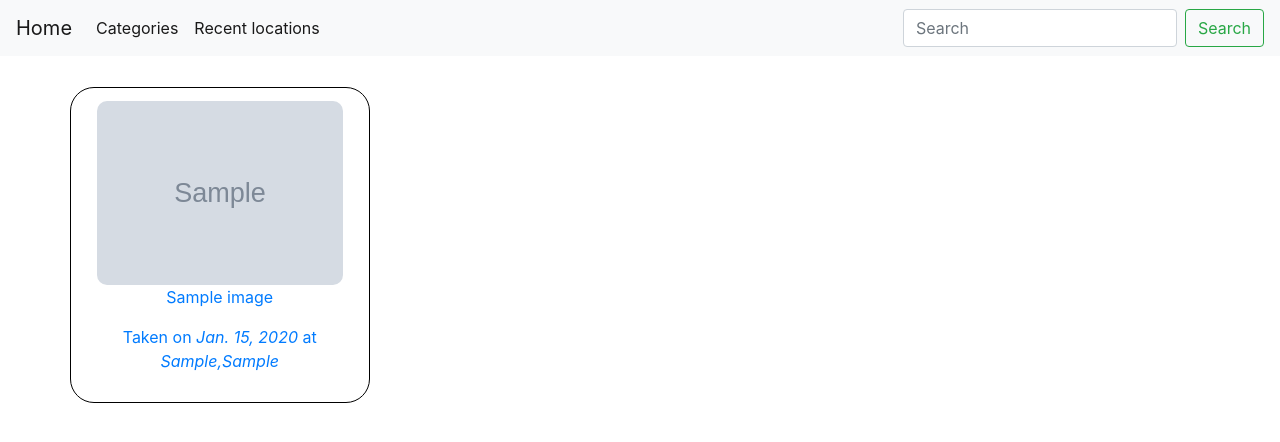
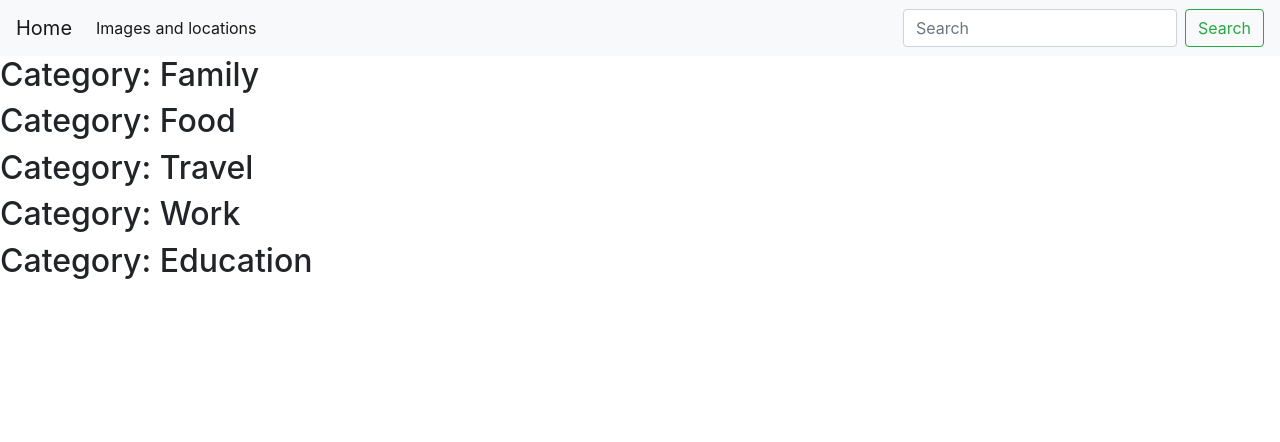
Before and after one commit to dancan-sandys/Personal-gallery, a Django app: page / in a window 1280 px wide. Shown: the top 442 px of the page. Run offline with Django 3.2, Linux system fonts and the light colour scheme; tables that the repository leaves empty hold one stand-in row (values such as "Sample post"); grey boxes marked "Sample" are stand-in pictures; some libraries are stand-ins or nearby versions.

Commit message:
add a function to sort the images by category

```diff
--- a/mygallery/static/css/gellery.css
+++ b/mygallery/static/css/gellery.css
@@ -1,3 +1,9 @@
+body{
+    overflow-x: hidden;
+}
+.message{
+    margin:2%;
+}
 .images{
     text-align: center;
     padding: 0;
--- a/mygallery/templates/gallery.html
+++ b/mygallery/templates/gallery.html
@@ -6,21 +6,122 @@
 <link rel="stylesheet" href="../static/css/gellery.css">
 
 {%endblock%}
+<div class="category">
+    <h2>Category: Family</h2>
     <div class="images">
         {%for image in images%}
+        {%if image.category.name == "Family"%}
         <div class="image">
             <a href="/image/{{image.id}}">
                 <div class="img">
 
                     <img class="photo" src="{{image.image_url.url}}" alt="image">
                     <p>{{image.name}}</p>
-                <p>Taken on <em>{{image.date}}</em> at <em>{{image.location.city}},{{image.location.country}}</em> </p>
+                    <p>Taken on <em>{{image.date}}</em> at <em>{{image.location.city}},{{image.location.country}}</em>
+                    </p>
 
 
                 </div>
             </a>
         </div>
 
+        {%endif%}
         {%endfor%}
     </div>
+</div>
+
+<div class="category">
+    <h2>Category: Food</h2>
+    <div class="images">
+        {%for image in images%}
+        {%if image.category.name == "Food"%}
+        <div class="image">
+            <a href="/image/{{image.id}}">
+                <div class="img">
+
+                    <img class="photo" src="{{image.image_url.url}}" alt="image">
+                    <p>{{image.name}}</p>
+                    <p>Taken on <em>{{image.date}}</em> at <em>{{image.location.city}},{{image.location.country}}</em>
+                    </p>
+
+
+                </div>
+            </a>
+        </div>
+
+        {%endif%}
+        {%endfor%}
+    </div>
+</div>
+
+<div class="category">
+    <h2>Category: Travel</h2>
+    <div class="images">
+        {%for image in images%}
+        {%if image.category.name == "Travel"%}
+        <div class="image">
+            <a href="/image/{{image.id}}">
+                <div class="img">
+
+                    <img class="photo" src="{{image.image_url.url}}" alt="image">
+                    <p>{{image.name}}</p>
+                    <p>Taken on <em>{{image.date}}</em> at <em>{{image.location.city}},{{image.location.country}}</em>
+                    </p>
+
+
+                </div>
+            </a>
+        </div>
+
+        {%endif%}
+        {%endfor%}
+    </div>
+</div>
+
+<div class="category">
+    <h2>Category: Work</h2>
+    <div class="images">
+        {%for image in images%}
+        {%if image.category.name == "Work"%}
+        <div class="image">
+            <a href="/image/{{image.id}}">
+                <div class="img">
+
+                    <img class="photo" src="{{image.image_url.url}}" alt="image">
+                    <p>{{image.name}}</p>
+                    <p>Taken on <em>{{image.date}}</em> at <em>{{image.location.city}},{{image.location.country}}</em>
+                    </p>
+
+
+                </div>
+            </a>
+        </div>
+
+        {%endif%}
+        {%endfor%}
+    </div>
+</div>
+<div class="category">
+    <h2>Category: Education</h2>
+    <div class="images">
+        {%for image in images%}
+        {%if image.category.name == "Education"%}
+        <div class="image">
+            <a href="/image/{{image.id}}">
+                <div class="img">
+
+                    <img class="photo" src="{{image.image_url.url}}" alt="image">
+                    <p>{{image.name}}</p>
+                    <p>Taken on <em>{{image.date}}</em> at <em>{{image.location.city}},{{image.location.country}}</em>
+                    </p>
+
+
+                </div>
+            </a>
+        </div>
+
+        {%endif%}
+        {%endfor%}
+    </div>
+</div>
 {%endblock%}
--- a/mygallery/templates/navbar.html
+++ b/mygallery/templates/navbar.html
@@ -8,10 +8,7 @@
   <div class="collapse navbar-collapse" id="navbarSupportedContent">
     <ul class="navbar-nav mr-auto">
       <li class="nav-item active">
-        <a class="nav-link" href="{%url 'categories'%}">Categories <span class="sr-only">(current)</span></a>
-      </li>
-      <li class="nav-item active">
-        <a class="nav-link" href="{%url 'categories'%}">Recent locations <span class="sr-only">(current)</span></a>
+        <a class="nav-link" href="{%url 'categories'%}"> Images and locations <span class="sr-only">(current)</span></a>
       </li>
 
     </ul>
```
Also changed, not shown: mygallery/templates/search.html (+15 -5 lines), mygallery/templates/locations.html (added). Lines whose indentation alone changed are shown as unchanged.
